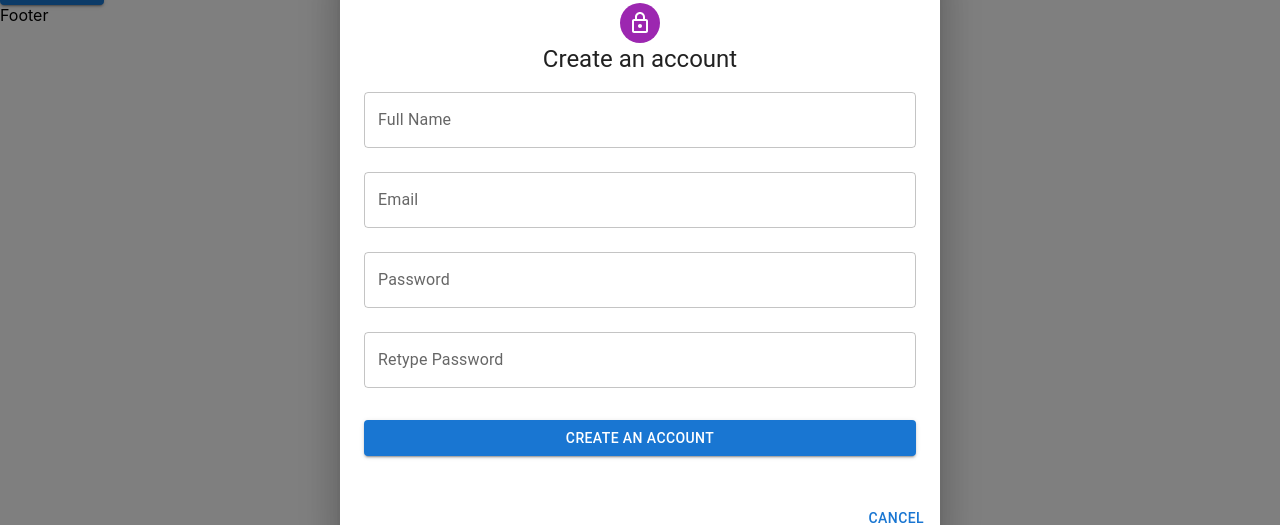
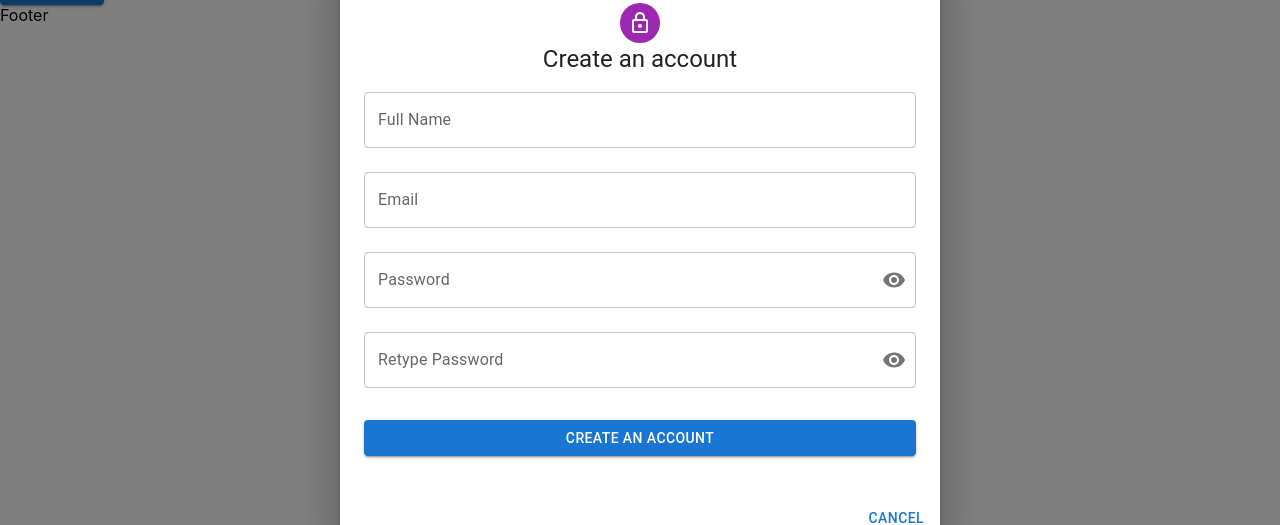
Before and after one commit to toanlehcm/demo_reactjs, a React (Create React App) app: page / in a window 1280 px wide. Both pictures are taken after a click on the button "REGISTER". Shown: the part 152-677 px from the top of the page. Built offline with nearby package versions, Linux system fonts and the light colour scheme.

Commit message:
ReactJS: 15-07 Tạo custom field: PasswordField

```diff
--- /dev/null
+++ b/src/components/form-controls/PasswordField/index.jsx
@@ -0,0 +1,78 @@
+import React from 'react';
+import PropTypes from 'prop-types';
+import { Controller } from 'react-hook-form';
+import IconButton from '@mui/material/IconButton';
+import OutlinedInput from '@mui/material/OutlinedInput';
+import InputLabel from '@mui/material/InputLabel';
+import InputAdornment from '@mui/material/InputAdornment';
+import FormControl from '@mui/material/FormControl';
+import Visibility from '@mui/icons-material/Visibility';
+import VisibilityOff from '@mui/icons-material/VisibilityOff';
+
+PasswordField.propTypes = {
+  form: PropTypes.object.isRequired,
+  name: PropTypes.string.isRequired,
+  label: PropTypes.string,
+  disabled: PropTypes.bool,
+};
+
+function PasswordField(props) {
+  const { form, name, label, disabled } = props;
+  const {
+    control,
+    formState: { errors, touchedFields },
+  } = form;
+
+  // Only show error when touched and has error.
+  const hasError = touchedFields[name] && errors[name];
+
+  const [showPassword, setShowPassword] = React.useState(false);
+
+  const handleClickShowPassword = () => setShowPassword((show) => !show);
+
+  const handleMouseDownPassword = (event) => {
+    event.preventDefault();
+  };
+
+  return (
+    <FormControl
+      margin='normal'
+      sx={{}}
+      variant='outlined'
+      fullWidth
+      error={!!hasError}
+      helperText={errors?.[name]?.message}
+    >
+      <InputLabel htmlFor={name}>{label}</InputLabel>
+      <Controller
+        name={name}
+        control={form.control}
+        render={({ field }) => (
+          <OutlinedInput
+            {...field}
+            id={name}
+            type={showPassword ? 'text' : 'password'}
+            label={label}
+            disabled={disabled}
+            error={!!hasError}
+            helperText={errors?.[name]?.message}
+            endAdornment={
+              <InputAdornment position='end'>
+                <IconButton
+                  aria-label='toggle password visibility'
+                  onClick={handleClickShowPassword}
+                  onMouseDown={handleMouseDownPassword}
+                  edge='end'
+                >
+                  {showPassword ? <VisibilityOff /> : <Visibility />}
+                </IconButton>
+              </InputAdornment>
+            }
+          />
+        )}
+      />
+    </FormControl>
+  );
+}
+
+export default PasswordField;
--- a/src/features/Auth/components/RegisterForm/index.jsx
+++ b/src/features/Auth/components/RegisterForm/index.jsx
@@ -6,6 +6,7 @@
 import InputField from 'components/form-controls/InputField';
 import { Avatar, Box, Button, Typography } from '@mui/material';
 import { LockOutlined } from '@mui/icons-material';
+import PasswordField from 'components/form-controls/PasswordField';
 
 RegisterForm.propTypes = {
   onSubmit: PropTypes.func,
@@ -13,7 +14,7 @@
 
 function RegisterForm(props) {
   const schema = yup.object().shape({
-    title: yup.string().required('Please enter title').min(5, 'Title is too short'),
+    // title: yup.string().required('Please enter title').min(5, 'Title is too short'),
   });
 
   const form = useForm({
@@ -23,18 +24,19 @@
       password: '',
       retypePassword: '',
     },
-    resolver: yupResolver(schema),
+    // resolver: yupResolver(schema),
   });
 
-  const onHandleSubmit = (values) => {
-    const { onSubmit } = props;
+  const handleSubmitRegister = (values) => {
+    console.log('handleSubmitRegister');
+    // const { onSubmit } = props;
 
-    if (onSubmit) {
-      onSubmit(values);
-    }
+    // if (onSubmit) {
+    //   onSubmit(values);
+    // }
 
-    // Reset the form whether submitted successfully or not.
-    form.reset();
+    // // Reset the form whether submitted successfully or not.
+    // form.reset();
   };
 
   return (
@@ -47,16 +49,16 @@
         Create an account
       </Typography>
 
-      <form onSubmit={form.handleSubmit(onHandleSubmit)}>
+      <form onSubmit={form.handleSubmit(handleSubmitRegister)}>
         <InputField name='fullName' label='Full Name' form={form} disabled={false} />
         <InputField name='email' label='Email' form={form} disabled={false} />
-        <InputField name='password' label='Password' form={form} disabled={false} />
-        <InputField name='retypePassword' label='Retype Password' form={form} disabled={false} />
+        <PasswordField name='password' label='Password' form={form} disabled={false} />
+        <PasswordField name='retypePassword' label='Retype Password' form={form} disabled={false} />
+
+        <Button type='submit' variant='contained' color='primary' fullWidth sx={{ mt: 3, mb: 2 }}>
+          Create an account
+        </Button>
       </form>
-
-      <Button variant='contained' color='primary' fullWidth sx={{ mt: 3, mb: 2 }}>
-        Create an account
-      </Button>
     </Box>
   );
 }
```
